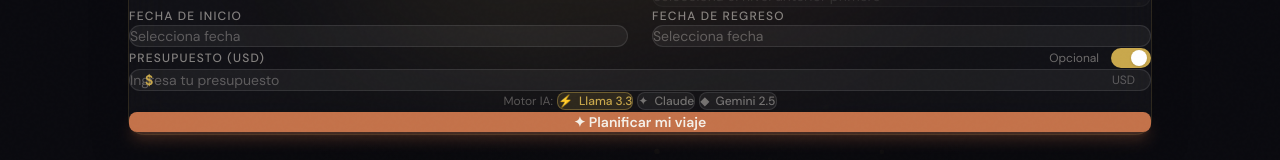
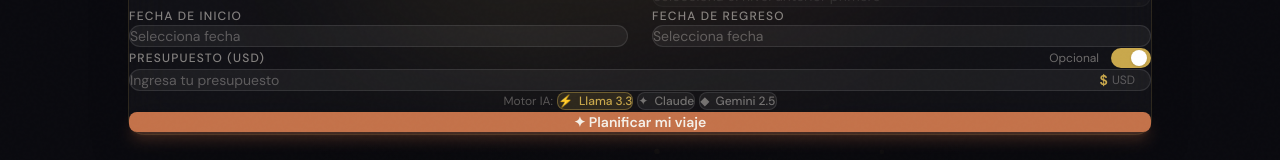
Before and after one commit to JossRubio/LariGuide, a React (Vite) app: page / in a window 1280 px wide. Both pictures are taken after a click on the button 1131 px from the left and 513 px from the top of the page. Shown: the part 455-615 px from the top of the page. Built offline with nearby package versions, Linux system fonts and the light colour scheme; a web font is replaced by a local one.

Commit message:
fix: corrección de icono de dinero y selección de presupuesto automatico (Recomendaciones)

```diff
--- a/src/App.tsx
+++ b/src/App.tsx
@@ -87,6 +87,7 @@ export default function App() {
   const [formData, setFormData] = useState<SearchFormData | null>(null);
   const [exportingPDF, setExportingPDF] = useState(false);
   const [preloadCountry, setPreloadCountry] = useState<string | null>(null);
+  const [preloadBudget, setPreloadBudget] = useState<number | null>(null);
   const resultRef = useRef<HTMLDivElement>(null);
 
   const { itinerary, loading, error, generate, regenerate, reset } = useItinerary();
@@ -250,10 +251,11 @@ export default function App() {
               onSubmit={handleSubmit}
               loading={loading}
               preloadCountry={preloadCountry}
-              onPreloadApplied={() => setPreloadCountry(null)}
+              preloadBudget={preloadBudget}
+              onPreloadApplied={() => { setPreloadCountry(null); setPreloadBudget(null); }}
             />
             <div style={{ marginTop: '80px' }}>
-              <InspirationSection onSelectDestination={setPreloadCountry} />
+              <InspirationSection onSelectDestination={(country, budget) => { setPreloadCountry(country); setPreloadBudget(budget); }} />
             </div>
 
             {/* Footer */}
--- a/src/components/Hero/index.tsx
+++ b/src/components/Hero/index.tsx
@@ -7,10 +7,11 @@ interface HeroProps {
   onSubmit: (data: SearchFormData) => void;
   loading: boolean;
   preloadCountry?: string | null;
+  preloadBudget?: number | null;
   onPreloadApplied?: () => void;
 }
 
-export function Hero({ onSubmit, loading, preloadCountry, onPreloadApplied }: HeroProps) {
+export function Hero({ onSubmit, loading, preloadCountry, preloadBudget, onPreloadApplied }: HeroProps) {
   const particles = useMemo(
     () =>
       Array.from({ length: 50 }).map((_, i) => ({
@@ -119,6 +120,7 @@ export function Hero({ onSubmit, loading, preloadCountry, onPreloadApplied }: He
               onSubmit={onSubmit}
               loading={loading}
               preloadCountry={preloadCountry}
+              preloadBudget={preloadBudget}
               onPreloadApplied={onPreloadApplied}
             />
           </motion.div>
--- a/src/components/InspirationSection/index.tsx
+++ b/src/components/InspirationSection/index.tsx
@@ -19,7 +19,7 @@ function SeasonalCard({
   onSelect,
 }: {
   rec: SeasonalRec;
-  onSelect: (country: string) => void;
+  onSelect: (country: string, budget: number) => void;
 }) {
   const [imageUrl, setImageUrl] = useState<string | null>(null);
   const [imageLandmark, setImageLandmark] = useState<string | null>(null);
@@ -44,7 +44,7 @@ function SeasonalCard({
 
   return (
     <button
-      onClick={() => onSelect(rec.country)}
+      onClick={() => onSelect(rec.country, rec.estimatedPrice)}
       className="relative rounded-2xl overflow-hidden aspect-[4/3] group cursor-pointer text-left w-full"
     >
       {imgLoading ? (
@@ -103,7 +103,7 @@ function Carousel({
 }: {
   items: SeasonalRec[];
   loading: boolean;
-  onSelect: (country: string) => void;
+  onSelect: (country: string, budget: number) => void;
 }) {
   // Responsive cards per page
   const [perPage, setPerPage] = useState(() =>
@@ -249,7 +249,7 @@ function Carousel({
 }
 
 // ─── Main component ────────────────────────────────────────────────────────────
-export function InspirationSection({ onSelectDestination }: { onSelectDestination: (country: string) => void }) {
+export function InspirationSection({ onSelectDestination }: { onSelectDestination: (country: string, budget: number) => void }) {
   const [seasonal, setSeasonal] = useState<SeasonalRec[]>([]);
   const [seasonalLoading, setSeasonalLoading] = useState(false);
   const [seasonalError, setSeasonalError] = useState<string | null>(null);
@@ -273,8 +273,8 @@ export function InspirationSection({ onSelectDestination }: { onSelectDestinatio
       .finally(() => setSeasonalLoading(false));
   };
 
-  const handleSelect = (country: string) => {
-    onSelectDestination(country);
+  const handleSelect = (country: string, budget: number) => {
+    onSelectDestination(country, budget);
     window.scrollTo({ top: 0, behavior: 'smooth' });
   };
 
--- a/src/components/SearchForm/index.tsx
+++ b/src/components/SearchForm/index.tsx
@@ -35,6 +35,7 @@ interface SearchFormProps {
   onSubmit: (data: SearchFormData) => void;
   loading: boolean;
   preloadCountry?: string | null;
+  preloadBudget?: number | null;
   onPreloadApplied?: () => void;
 }
 
@@ -622,7 +623,7 @@ function DestinationCascade({
 }
 
 // ─── Main SearchForm ──────────────────────────────────────────────────────────
-export function SearchForm({ onSubmit, loading, preloadCountry, onPreloadApplied }: SearchFormProps) {
+export function SearchForm({ onSubmit, loading, preloadCountry, preloadBudget, onPreloadApplied }: SearchFormProps) {
   const [formData, setFormData] = useState<SearchFormData>({
     origin: '',
     originCoords: null,
@@ -639,6 +640,12 @@ export function SearchForm({ onSubmit, loading, preloadCountry, onPreloadApplied
   const [selectedOriginCity, setSelectedOriginCity] = useState<ChileAirportCity | null>(null);
   const [budgetInput, setBudgetInput] = useState('');
   const [errors, setErrors] = useState<Record<string, string>>({});
+
+  useEffect(() => {
+    if (!preloadBudget) return;
+    setBudgetInput(String(preloadBudget));
+    setFormData((prev) => ({ ...prev, budget: preloadBudget, budgetEnabled: true }));
+  }, [preloadBudget]);
 
   const handleOriginSelect = useCallback((city: ChileAirportCity) => {
     setSelectedOriginCity(city);
@@ -814,19 +821,16 @@ export function SearchForm({ onSubmit, loading, preloadCountry, onPreloadApplied
               className="overflow-hidden"
             >
               <div className="relative mb-2">
-                <span className="absolute left-4 top-1/2 -translate-y-1/2 text-gold font-semibold text-sm pointer-events-none">
-                  $
-                </span>
                 <input
                   type="text"
                   inputMode="numeric"
                   value={budgetInput}
                   onChange={handleBudgetChange}
                   placeholder="Ingresa tu presupuesto"
-                  className="w-full bg-white/5 border border-white/10 rounded-xl pl-8 pr-24 py-3.5 text-ivory placeholder-ivory/30 text-sm focus:outline-none focus:border-gold/50 transition-all duration-300"
+                  className="w-full bg-white/5 border border-white/10 rounded-xl px-4 pr-24 py-3.5 text-ivory placeholder-ivory/30 text-sm focus:outline-none focus:border-gold/50 transition-all duration-300"
                 />
-                <span className="absolute right-4 top-1/2 -translate-y-1/2 text-ivory/30 text-xs pointer-events-none">
-                  USD
+                <span className="absolute right-4 top-1/2 -translate-y-1/2 text-ivory/30 text-xs pointer-events-none flex items-center gap-1">
+                  <span className="text-gold font-semibold text-sm">$</span> USD
                 </span>
               </div>
 
```
